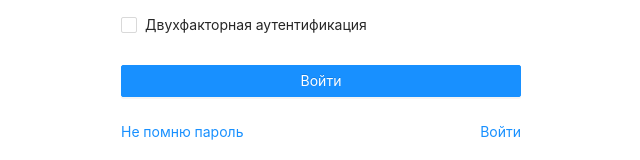
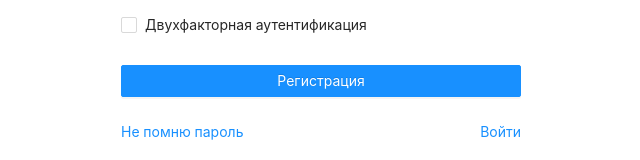
Before and after one commit to trello-analog/frontend, a React (Create React App) app: page /registration in a window 1280 px wide. Shown: the part 537-697 px from the top of the page, without its empty margins (319-959 px from the left). Built offline with nearby package versions, Linux system fonts and the light colour scheme; no server answers.

Commit message:
change handling errors in registration

```diff
--- a/src/pages/Registration.tsx
+++ b/src/pages/Registration.tsx
@@ -1,10 +1,10 @@
-import React, { useEffect, useState } from "react";
+import React, { useState } from "react";
 import { Alert, Checkbox, Form, Input } from "antd";
 import { Link } from "react-router-dom";
 import { PublicRouteLayout, Page, Button, CustomForm } from "../components";
 import { css } from "emotion";
 import { useAuth } from "../hooks";
-import { ICreateUserRequest, IErrorResponse, IServerError } from "../entity";
+import { ICreateUserRequest, IServerError } from "../entity";
 
 const styles = {
     actions: css`
@@ -33,6 +33,8 @@ const Registration = () => {
     const { signUp } = useAuth();
 
     const onSubmit = (data: ICreateUserRequest) => {
+        setError(null);
+        setSuccess(false);
         signUp(data)
             .then(() => {
                 setSuccess(true);
@@ -98,7 +100,7 @@ const Registration = () => {
                     </Form.Item>
                     <Form.Item>
                         <Button type="primary" htmlType="submit" fullWidth>
-                            Войти
+                            Регистрация
                         </Button>
                     </Form.Item>
                     <div className={styles.actions}>
```
